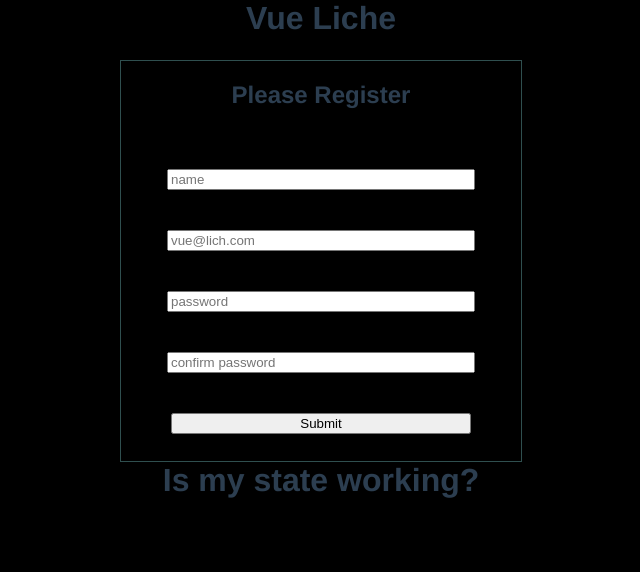
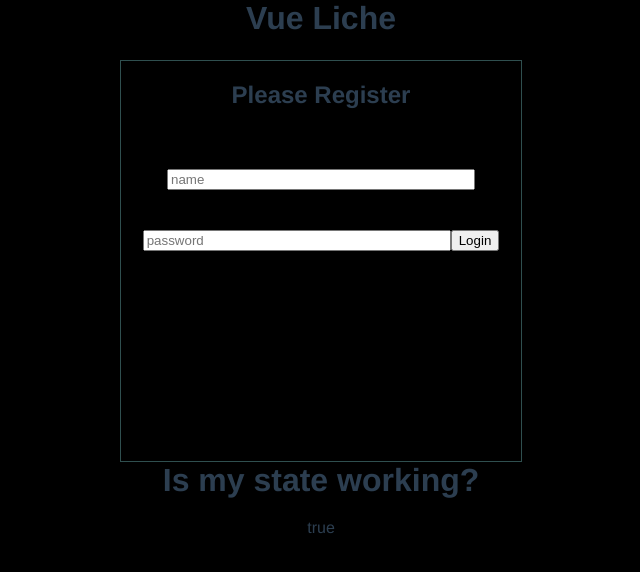
Before and after one commit to irichard03/vueliche, a Vue app: page / in a window 1280 px wide. Shown: the top 572 px of the page, without its empty margins (319-959 px from the left). Built offline with nearby package versions, Linux system fonts and the light colour scheme.

Commit message:
re-styled component.

```diff
--- a/src/views/GamePage.vue
+++ b/src/views/GamePage.vue
@@ -2,10 +2,10 @@
 <template>
   <div class="GamePage">
     <div id="container">
-       <GameMenu v-if="authenticated" />
-       <SignUp v-if="!authenticated" />
+       <SignIn v-if="authorized" />
+       <SignUp v-else />
        <h1>Is my state working?</h1>
-       <div>{{count}}</div>
+       <div>{{authorized}}</div>
     </div>
   </div>
 </template>
@@ -13,20 +13,20 @@
 <!--script section-->
 <script>
 //import ComponentName from "path"
-import GameMenu from '@/components/GameMenu.vue';
+import SignIn from '@/views/SignIn.vue';
 import SignUp from '@/views/SignUp.vue';
 
 export default {
  name: 'GamePage',
   components: {
-    GameMenu,
+    SignIn,
     SignUp,
     //toDoRegister
     //toDoGameWindow
   },
   computed: {
-    count() {
-      return this.$store.state.count;
+    authorized() {
+      return this.$store.state.authenticated;
     }
   }
 };
--- a/src/views/SignIn.vue
+++ b/src/views/SignIn.vue
@@ -29,4 +29,14 @@ export default {
    width: 75%;
    margin-top: 10%;
  }
+
+ .container {
+    background-color: black;
+    border: darkslategray solid 1px;
+    width: 400px;
+    height: 400px;
+    margin-left: auto;
+    margin-right: auto;
+ }
+
 </style>
--- a/src/views/SignUp.vue
+++ b/src/views/SignUp.vue
@@ -31,4 +31,16 @@ export default {
    width: 75%;
    margin-top: 10%;
  }
+
+ .container {
+    background-color: black;
+    border: darkslategray solid 1px;
+    width: 400px;
+    height: 400px;
+    margin-left: auto;
+    margin-right: auto;
+ }
+
+
+
 </style>
```
Also changed, not shown: 1 other file (tests, documents, lock files or other folders).
